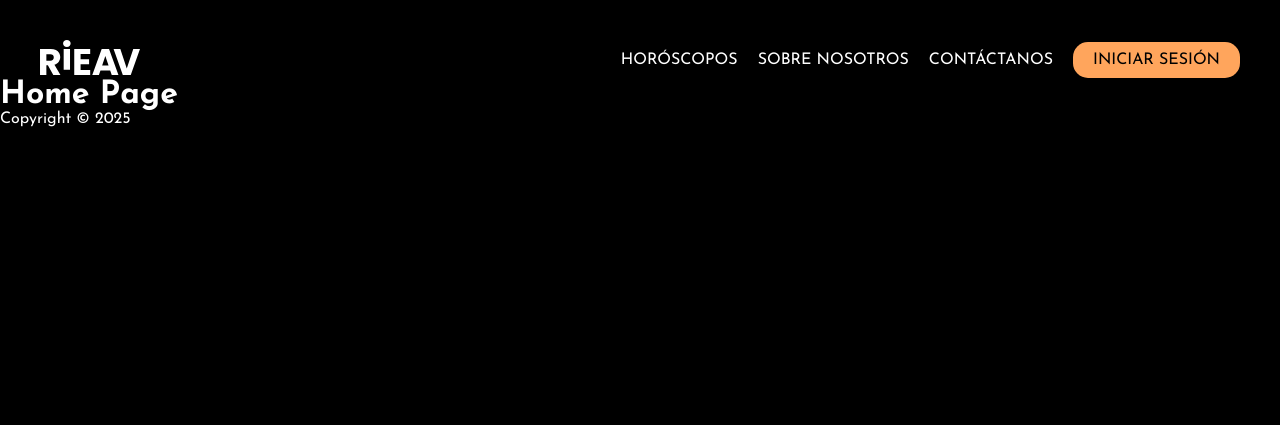
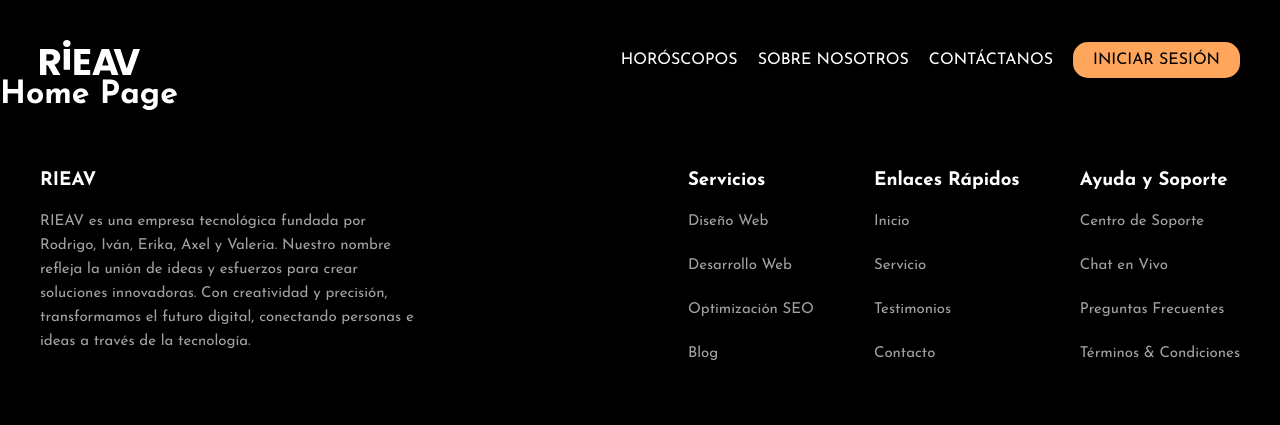
Before and after one commit to ErikaAX08/Horoscopos, a PHP site: page /Horoscopos/ in a window 1280 px wide. Shown: the top 425 px of the page. Run offline with PHP 8.4, Linux system fonts and the light colour scheme.

Commit message:
Footer added

```diff
--- a/app/templates/footer.php
+++ b/app/templates/footer.php
@@ -1,3 +1,35 @@
-<footer>
-    <p>Copyright &copy; 2025</p>
+<footer class="footer">
+    <div class="company_info">
+        <h3 class="title">RIEAV</h3>
+        <p class="text">RIEAV es una empresa tecnológica fundada por Rodrigo, Iván, Erika, Axel y Valeria. Nuestro nombre refleja la unión de ideas y esfuerzos para crear soluciones innovadoras. Con creatividad y precisión, transformamos el futuro digital, conectando personas e ideas a través de la tecnología.</p>
+    </div>
+    <div class="menu_container">
+        <div>
+            <h3 class="title">Servicios</h3>
+            <ul class="menu_list">
+                <li class="text">Diseño Web</li>
+                <li class="text">Desarrollo Web</li>
+                <li class="text">Optimización SEO</li>
+                <li class="text">Blog</li>
+            </ul>
+        </div>
+        <div>
+            <h3 class="title">Enlaces Rápidos</h3>
+            <ul class="menu_list">
+                <li class="text">Inicio</li>
+                <li class="text">Servicio</li>
+                <li class="text">Testimonios</li>
+                <li class="text">Contacto</li>
+            </ul>
+        </div>
+        <div>
+            <h3 class="title">Ayuda y Soporte</h3>
+            <ul class="menu_list">
+                <li class="text">Centro de Soporte</li>
+                <li class="text">Chat en Vivo</li>
+                <li class="text">Preguntas Frecuentes</li>
+                <li class="text">Términos & Condiciones</li>
+            </ul>
+        </div>
+    </div>
 </footer>
--- a/assets/css/templates/footer.css
+++ b/assets/css/templates/footer.css
@@ -0,0 +1,38 @@
+.footer {
+    color: var(--secondary-text-color);
+    display: flex;
+    flex-direction: row;
+    gap: calc(var(--extra-large-spacing) * 2);
+    padding: var(--extra-large-spacing) var(--large-spacing);
+    justify-content: space-between;
+}
+
+.company_info {
+    flex-basis: 35%;
+}
+
+.menu_container {
+    flex-basis: 65%;
+    display: flex;
+    flex-direction: row;
+    gap: var(--extra-large-spacing);
+    justify-content: flex-end;
+}
+
+.title {
+    color: var(--primary-text-color);
+    margin-bottom: var(--normal-spacing);
+}
+
+.text {
+    font-weight: 400;
+    font-size: 15px;
+    line-height: 24px;
+}
+
+.menu_list {
+    list-style: none;
+    display: flex;
+    flex-direction: column;
+    gap: var(--normal-spacing);
+}
```
